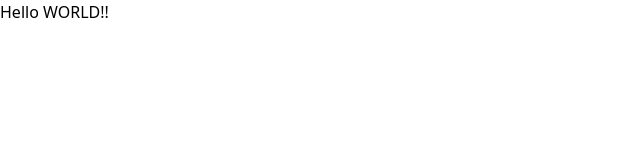
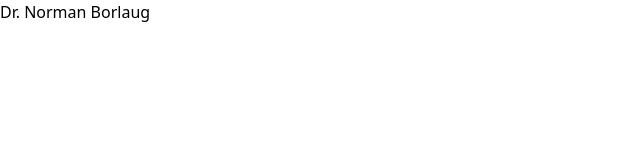
Before and after one commit to debochdilamo/Tribute-Page, a React (Vite) app: page / in a window 1280 px wide. Shown: the top 160 px of the page, without its empty margins (0-640 px from the left). Built offline with nearby package versions, Linux system fonts and the light colour scheme.

Commit message:
worked instruction 1 and 2

```diff
--- a/src/App.jsx
+++ b/src/App.jsx
@@ -4,7 +4,9 @@ function App() {
 
   return (
     <>
-      <h1>Hello WORLD!!</h1>
+      <main id='main'>
+        <h1 id='title'>Dr. Norman Borlaug</h1>
+      </main>
     </>
   )
 }
```
